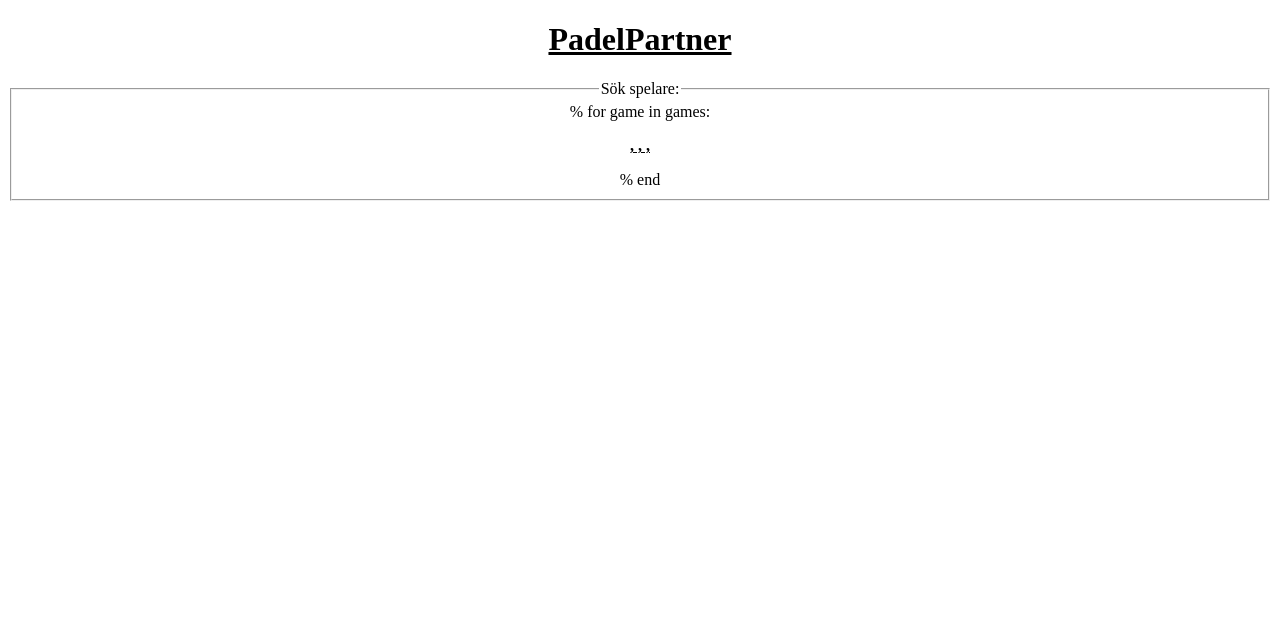
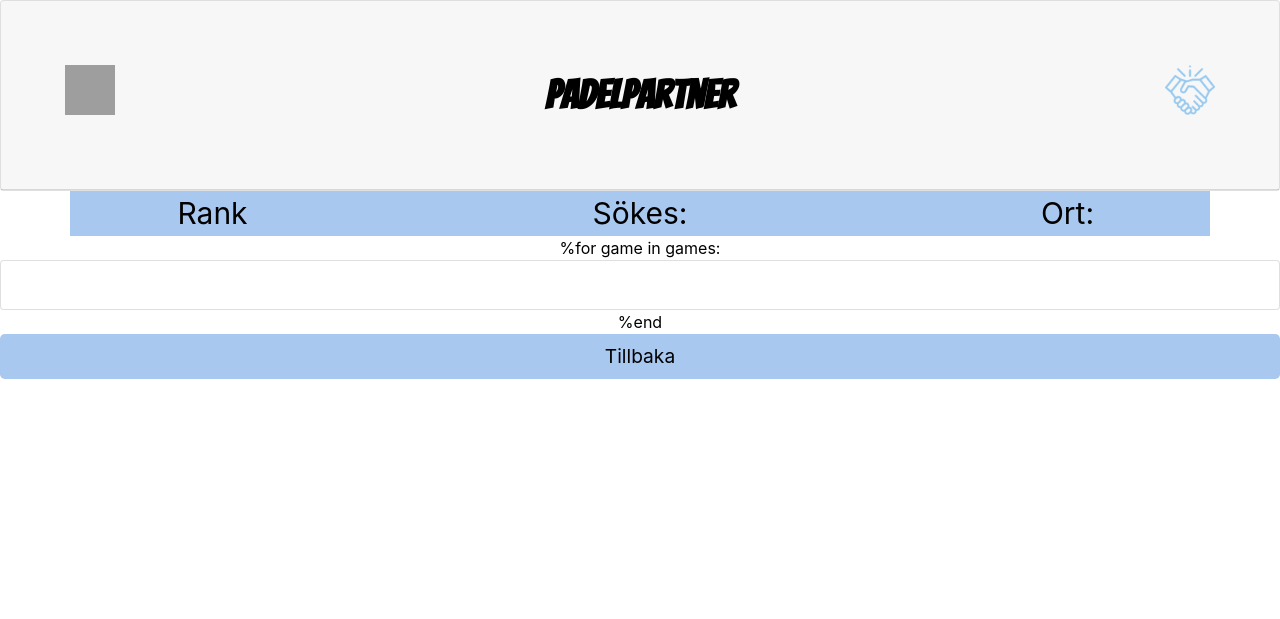
Before and after one commit to jakob-web/PadelPartner, a Python web app: template views/find_match.html in a window 1280 px wide. Shown: the top 619 px of the page. After the commit the page ends 379 px from the top, so only its background shows below. Run offline with Jinja, Linux system fonts and the light colour scheme; the template is opened without the code that fills it, so the values that code supplies are empty; some libraries are stand-ins or nearby versions; grey boxes are pictures that could not be loaded.

Commit message:
fixat find_match

```diff
--- a/python/app.py
+++ b/python/app.py
@@ -7,9 +7,9 @@ import profile
 import show_match
 
 con = psycopg2.connect(
-    dbname="filipspadel",
-    user="ak1838",
-    password="xrqhw4q4",
+    dbname="tennispartner",
+    user="ak3672",
+    password="294evcub",
     host="pgserver.mah.se")
 
 cur = con.cursor()
--- a/python/profile.py
+++ b/python/profile.py
@@ -4,9 +4,9 @@ from os import listdir
 import psycopg2
 
 con = psycopg2.connect(
-    dbname="filipspadel",
-    user="ak1838",
-    password="xrqhw4q4",
+    dbname="tennispartner",
+    user="ak3672",
+    password="294evcub",
     host="pgserver.mah.se")
 
 cur = con.cursor()
--- a/python/show_match.py
+++ b/python/show_match.py
@@ -4,9 +4,9 @@ from os import listdir
 import psycopg2
 
 con = psycopg2.connect(
-    dbname="filipspadel",
-    user="ak1838",
-    password="xrqhw4q4",
+    dbname="tennispartner",
+    user="ak3672",
+    password="294evcub",
     host="pgserver.mah.se")
 
 cur = con.cursor()
--- a/python/user_login.py
+++ b/python/user_login.py
@@ -5,9 +5,9 @@ import hashlib, binascii, os
 import psycopg2
 
 con = psycopg2.connect(
-    dbname="filipspadel",
-    user="ak1838",
-    password="xrqhw4q4",
+    dbname="tennispartner",
+    user="ak3672",
+    password="294evcub",
     host="pgserver.mah.se")
 
 cur = con.cursor()
--- a/python/user_registration.py
+++ b/python/user_registration.py
@@ -4,9 +4,9 @@ import hashlib, binascii, os
 import psycopg2
 
 con = psycopg2.connect(
-    dbname="filipspadel",
-    user="ak1838",
-    password="xrqhw4q4",
+    dbname="tennispartner",
+    user="ak3672",
+    password="294evcub",
     host="pgserver.mah.se")
 
 cur = con.cursor()
--- a/static/style.css
+++ b/static/style.css
@@ -235,3 +235,38 @@ textarea {
   .slider.round:before {
     border-radius: 50%;
   }
+
+
+.col {
+    font-size: 30px;
+    background-color: #A9C8EF;
+}
+
+.col-6 {
+    font-size: 30px;
+    background-color: #A9C8EF;
+}
+
+.left2 {
+    float: left;
+    font-size: 20px;
+    color: black;
+}
+
+.right2 {
+    float: right;
+    font-size: 20px;
+    text-transform: capitalize;
+
+}
+
+.middle {
+    display: inline-block;
+    font-size: 20px;
+    color: black;
+    margin-left: 16%;
+}
+
+#container > button {
+    margin: 0%;
+}
--- a/views/find_match.html
+++ b/views/find_match.html
@@ -2,32 +2,48 @@
 <html lang="sv">
     <head>
         <meta charset="UTF-8">
-    <meta name="viewport" content="width=device-width, initial-scale=1.0">
+        <meta name="viewport" content="width=device-width, initial-scale=1, shrink-to-fit=no">
         <title>PadelPartner</title>
-    <link href="/static/style.css" rel="stylesheet" >
+        <link rel="stylesheet" href="https://stackpath.bootstrapcdn.com/bootstrap/4.4.1/css/bootstrap.min.css" integrity="sha384-Vkoo8x4CGsO3+Hhxv8T/Q5PaXtkKtu6ug5TOeNV6gBiFeWPGFN9MuhOf23Q9Ifjh" crossorigin="anonymous">
+        <link href="/static/style.css" rel="stylesheet">
+        <link href="https://fonts.googleapis.com/css?family=Bangers|Bree+Serif&display=swap" rel="stylesheet">
     </head>
     <body id="container">
-    <header>
-        <a href="http://localhost:8080/"><h1>PadelPartner</h1></a>
+        <div class="card">
+            <header class="card-header">
+                <img class="bild" id="b1" src="/static/padel.png">
+                <a id="slogan" href="http://localhost:8080/logIn">PadelPartner</a>
+                <img class="bild" id ="b2" src="/static/handshake.png">
             </header>
-    <main>
-        <fieldset>
-            <legend>Sök spelare:</legend>
-            <!-- Tänker att de kan vara smart att dela upp registering i två delar när vi sedan sak behandla datan
-            i python kan vi då dela upp och insert into rätt tabell. Antingen person eller profile. -->
+        </div>
+        <div class="container">
+            <div class="row">
+              <div class="col">
+                Rank
+              </div>
+              <div class="col-6">
+                Sökes:
+              </div>
+              <div class="col">
+                Ort:
+              </div>
+            </div>
+          </div>
+        <div class="list-group">
+            %for game in games:
+            <a href="http://localhost:8080/showMatchProfile/{{game[3]}}#" class="list-group-item list-group-item-action">
+            <p class="left2">{{game[1]}}</p>
+            <p class="middle">{{game[2]}}</p>
+            <p class="right2">{{game[0]}}</p>
+            </a>
+            %end
+          </div>
+          <button onclick="goBack()" type="button" class="btn btn-primary btn-lg btn-block">Tillbaka</button>
 
-            % for game in games:
-                  <p><a href="http://localhost:8080/showMatchProfile/{{game[3]}}">{{game[0]}}, {{game[1]}}, {{game[2]}}, {{game[3]}}  </a></p>
-            % end
-
-
-
-
-
-        </fieldset>
-
-    </main>
-    <footer>
-    </footer>
+            <script>
+            function goBack() {
+              window.history.back();
+            }
+            </script>
     </body>
 </html>
--- a/views/welcome.html
+++ b/views/welcome.html
@@ -39,6 +39,9 @@
     </div>
     <div>
     <ul class="list-group">
+      %for string in personName:
+      <li class="list-group-item active"><p class="profilnamn">{{string}}</p></li>
+      %end
         %for info in profileInfo:
         <li class="list-group-item"><p class="left">Spelarnivå:</p><p class="right">{{info[2]}}</p></li>
         <li class="list-group-item"><p class="left">Ort:</p><p class="right">{{info[3]}}</p></li>
```
Also changed, not shown: views/oldfind_match.html (added, +33 -0 lines). Lines whose indentation alone changed are shown as unchanged.
